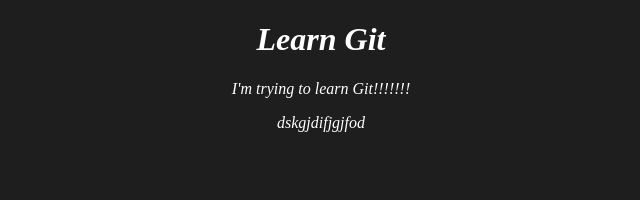
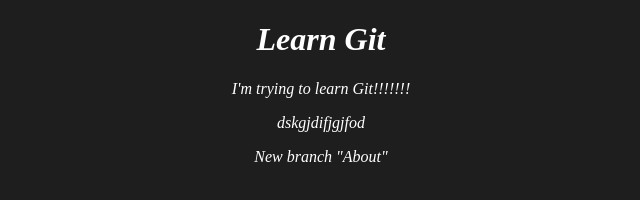
Before and after one commit to yatskiv-yurij/Learn, a plain HTML site: page index.html in a window 1280 px wide. Shown: the whole page, without its empty margins (319-959 px from the left). Drawn offline with Linux system fonts and the light colour scheme.

Commit message:
New branch About

```diff
--- a/index.html
+++ b/index.html
@@ -11,5 +11,6 @@
     <h1>Learn Git</h1>
     <p>I'm trying to learn Git!!!!!!!</p>
     <p>dskgjdifjgjfod</p>
+    <p>New branch "About"</p>
 </body>
 </html>
```
